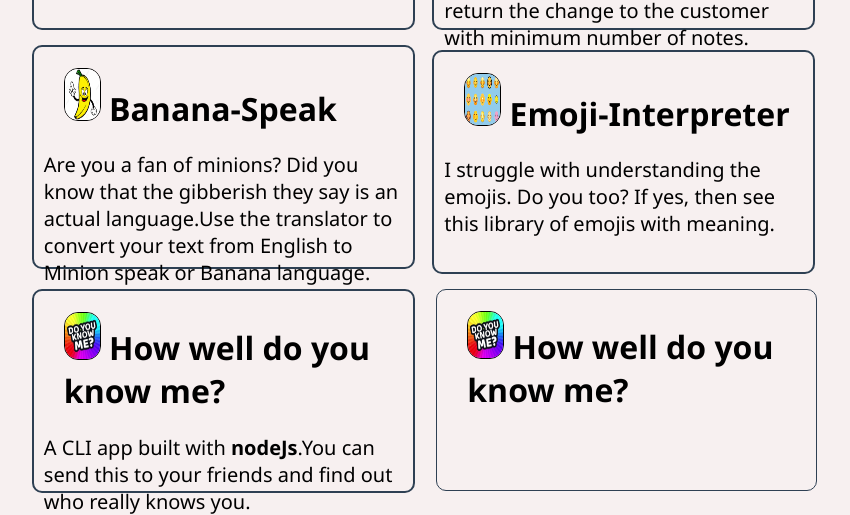
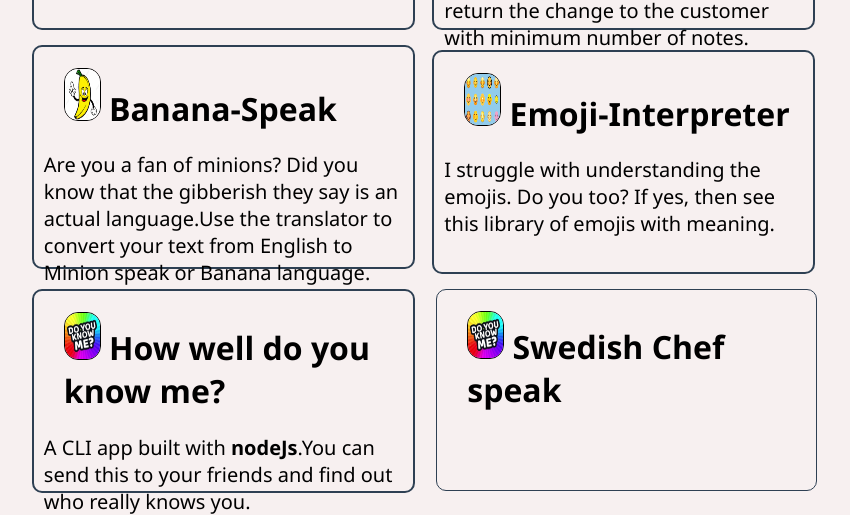
Before and after one commit to PoojaMaykoti/Pooja_adarshbalika, a plain HTML site: page Project.html in a window 1280 px wide. Shown: the part 761-1276 px from the top of the page, without its empty margins (229-1079 px from the left). Drawn offline with Linux system fonts and the light colour scheme.

Commit message:
update style

```diff
--- a/Project.html
+++ b/Project.html
@@ -260,8 +260,11 @@
         <h1>
 
         <img class="img2" src="icon23.png"></img>
+        Swedish Chef speak
 
-        How well do you know me?</h1></a>
+
+
+     </h1></a>
 
 
 
```
